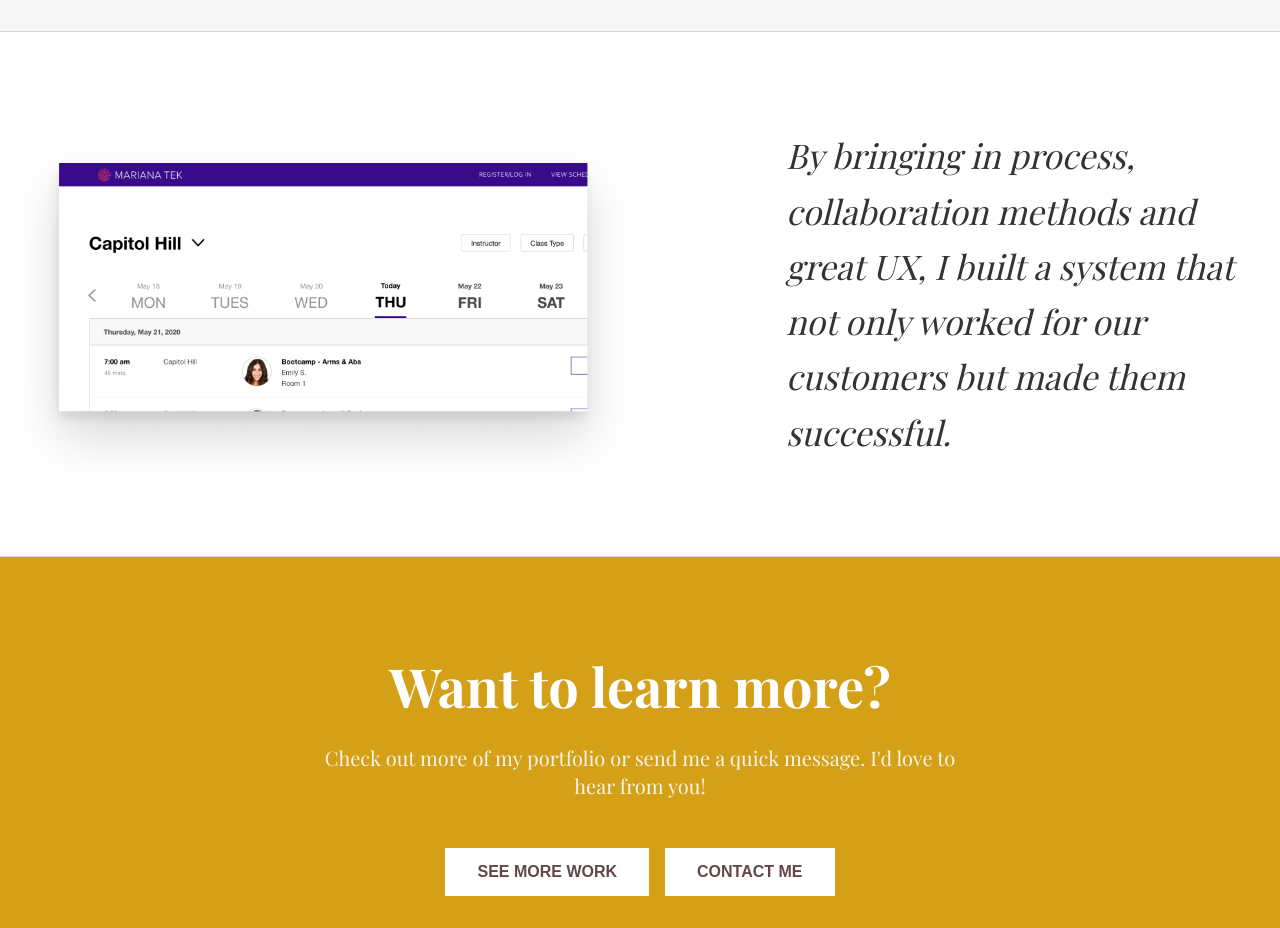
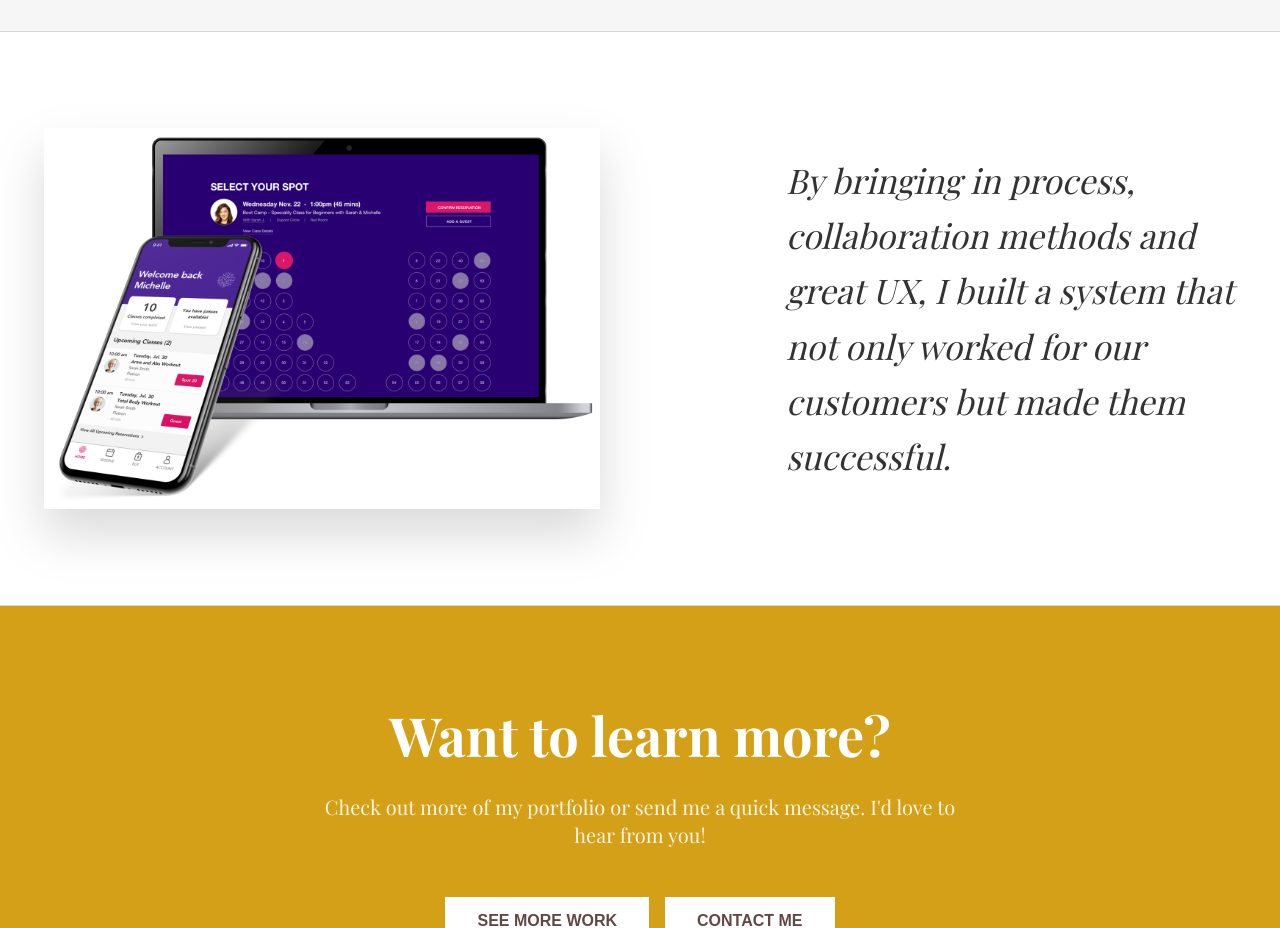
Before and after one commit to felskia/ali-felski-design-, a React (Vite) app: page /portfolio/mariana-tek in a window 1280 px wide. Shown: the part 4400-5328 px from the top of the page. Built offline with nearby package versions, Linux system fonts and the light colour scheme; a web font is replaced by a local one.

Commit message:
Update MarianaTekCaseStudy.tsx

```diff
--- a/src/pages/MarianaTekCaseStudy.tsx
+++ b/src/pages/MarianaTekCaseStudy.tsx
@@ -230,7 +230,7 @@ export default function MarianaTekCaseStudy() {
               viewport={{ once: true }}
             >
               <img
-                src="/WI-cropped.png"
+                src="/portfolio-cards/MT-final.png"
                 alt="Final Mariana Tek Product"
                 className="w-full h-auto drop-shadow-2xl mx-auto"
                 referrerPolicy="no-referrer"
```
